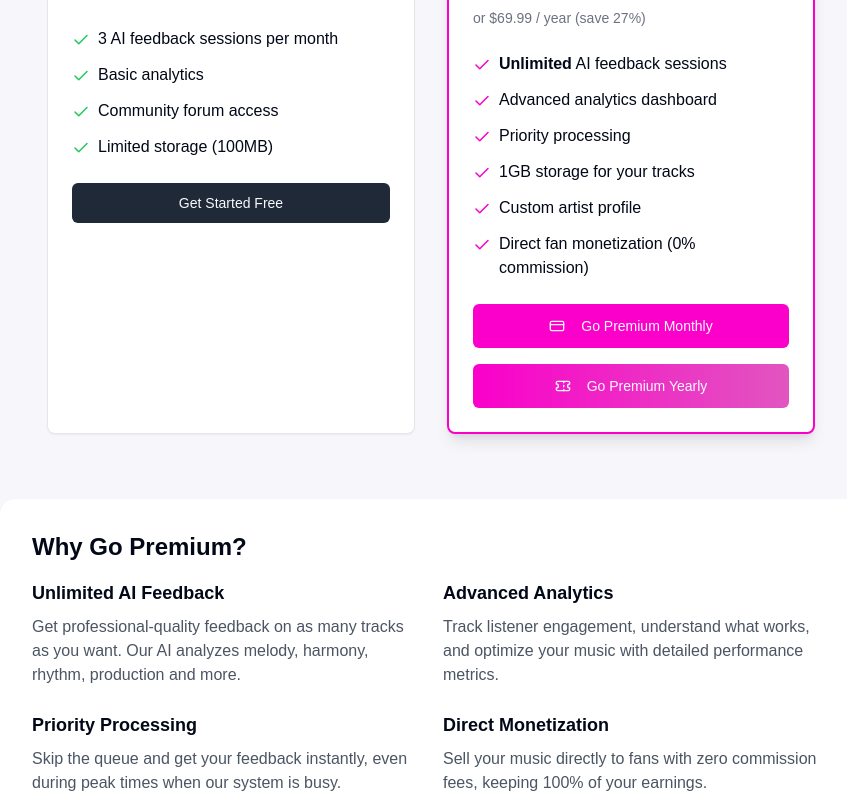
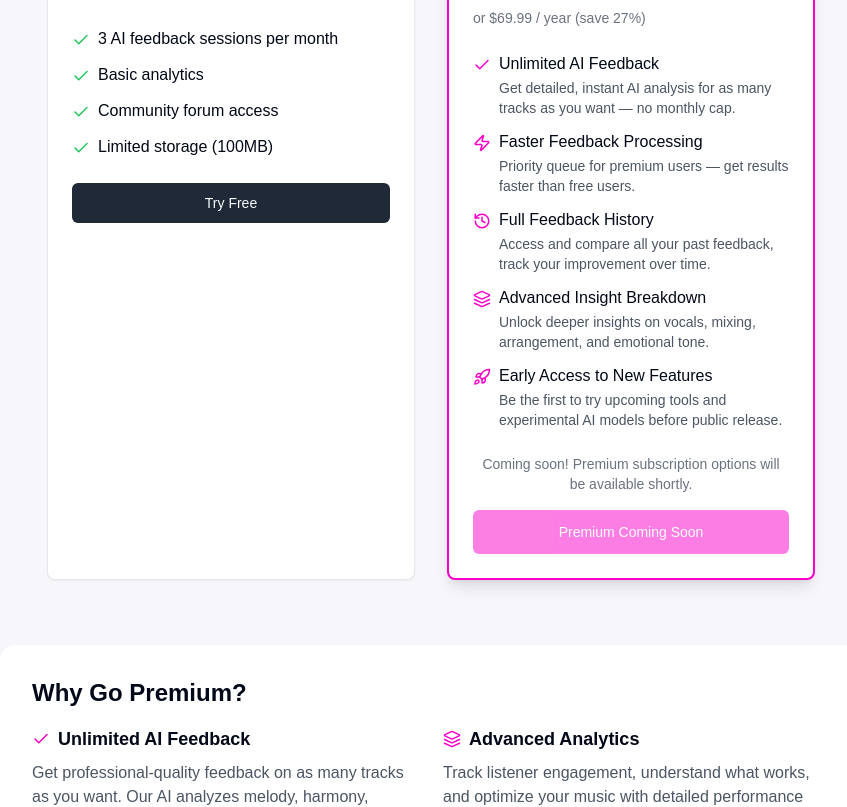
Before and after one commit to tade-dev/vybaze-web, a React (Vite) app: page /pricing in a window 1280 px wide. Shown: the part 420-1227 px from the top of the page, without its empty margins (209-1056 px from the left). Built offline with nearby package versions, Linux system fonts and the light colour scheme; a web font is replaced by a local one.

Commit message:
Refactor: Update pricing page features
Update the premium features listed on the pricing page and remove the payment buttons.

```diff
--- a/src/components/PremiumUpsell.tsx
+++ b/src/components/PremiumUpsell.tsx
@@ -1,13 +1,28 @@
 
 import { Button } from "@/components/ui/button";
-import { Check } from "lucide-react";
+import { Check, Zap, History, Layers, Rocket } from "lucide-react";
 
 const features = [
-  "Unlimited AI feedback",
-  "Priority processing",
-  "Advanced analytics",
-  "Custom sales page",
-  "Zero commission on sales"
+  {
+    text: "Unlimited AI feedback",
+    icon: Check
+  },
+  {
+    text: "Faster feedback processing",
+    icon: Zap
+  },
+  {
+    text: "Full feedback history",
+    icon: History
+  },
+  {
+    text: "Advanced insight breakdown",
+    icon: Layers
+  },
+  {
+    text: "Early access to new features",
+    icon: Rocket
+  }
 ];
 
 const PremiumUpsell = () => (
@@ -18,21 +33,24 @@ const PremiumUpsell = () => (
     </div>
 
     <ul className="space-y-2 my-4 w-full">
-      {features.map((feature, index) => (
-        <li key={index} className="flex items-center">
-          <Check size={18} className="text-green-500 mr-2 flex-shrink-0" />
-          <span className="text-gray-700">{feature}</span>
-        </li>
-      ))}
+      {features.map((feature, index) => {
+        const Icon = feature.icon;
+        return (
+          <li key={index} className="flex items-center">
+            <Icon size={18} className="text-pink-500 mr-2 flex-shrink-0" />
+            <span className="text-gray-700">{feature.text}</span>
+          </li>
+        );
+      })}
     </ul>
 
     <div className="flex items-center justify-between w-full mt-2">
       <div>
-        <span className="text-3xl font-bold text-gray-900">$19</span>
+        <span className="text-3xl font-bold text-gray-900">$7.99</span>
         <span className="text-gray-500 ml-1">/month</span>
       </div>
-      <Button className="bg-pink-500 hover:bg-pink-600">
-        Go Premium
+      <Button className="bg-gray-300 hover:bg-gray-400 cursor-not-allowed" disabled>
+        Coming Soon
       </Button>
     </div>
   </div>
--- a/src/pages/Pricing.tsx
+++ b/src/pages/Pricing.tsx
@@ -2,7 +2,7 @@
 import React from "react";
 import { Card, CardHeader, CardContent, CardFooter } from "@/components/ui/card";
 import { Button } from "@/components/ui/button";
-import { Check, CreditCard, Ticket } from "lucide-react";
+import { Check, Zap, History, Layers, Rocket } from "lucide-react";
 import TopNavbar from "@/components/TopNavbar";
 import Footer from "@/components/Footer";
 
@@ -51,7 +51,7 @@ const PricingPage = () => {
             </CardContent>
             <CardFooter>
               <Button className="w-full bg-gray-800 hover:bg-gray-900">
-                Get Started Free
+                Try Free
               </Button>
             </CardFooter>
           </Card>
@@ -75,38 +75,45 @@ const PricingPage = () => {
               <ul className="space-y-3">
                 <li className="flex items-start">
                   <Check size={18} className="text-pink-500 mr-2 mt-1 flex-shrink-0" />
-                  <span><strong>Unlimited</strong> AI feedback sessions</span>
+                  <div>
+                    <span className="font-medium">Unlimited AI Feedback</span>
+                    <p className="text-sm text-gray-600 mt-0.5">Get detailed, instant AI analysis for as many tracks as you want — no monthly cap.</p>
+                  </div>
                 </li>
                 <li className="flex items-start">
-                  <Check size={18} className="text-pink-500 mr-2 mt-1 flex-shrink-0" />
-                  <span>Advanced analytics dashboard</span>
+                  <Zap size={18} className="text-pink-500 mr-2 mt-1 flex-shrink-0" />
+                  <div>
+                    <span className="font-medium">Faster Feedback Processing</span>
+                    <p className="text-sm text-gray-600 mt-0.5">Priority queue for premium users — get results faster than free users.</p>
+                  </div>
                 </li>
                 <li className="flex items-start">
-                  <Check size={18} className="text-pink-500 mr-2 mt-1 flex-shrink-0" />
-                  <span>Priority processing</span>
+                  <History size={18} className="text-pink-500 mr-2 mt-1 flex-shrink-0" />
+                  <div>
+                    <span className="font-medium">Full Feedback History</span>
+                    <p className="text-sm text-gray-600 mt-0.5">Access and compare all your past feedback, track your improvement over time.</p>
+                  </div>
                 </li>
                 <li className="flex items-start">
-                  <Check size={18} className="text-pink-500 mr-2 mt-1 flex-shrink-0" />
-                  <span>1GB storage for your tracks</span>
+                  <Layers size={18} className="text-pink-500 mr-2 mt-1 flex-shrink-0" />
+                  <div>
+                    <span className="font-medium">Advanced Insight Breakdown</span>
+                    <p className="text-sm text-gray-600 mt-0.5">Unlock deeper insights on vocals, mixing, arrangement, and emotional tone.</p>
+                  </div>
                 </li>
                 <li className="flex items-start">
-                  <Check size={18} className="text-pink-500 mr-2 mt-1 flex-shrink-0" />
-                  <span>Custom artist profile</span>
-                </li>
-                <li className="flex items-start">
-                  <Check size={18} className="text-pink-500 mr-2 mt-1 flex-shrink-0" />
-                  <span>Direct fan monetization (0% commission)</span>
+                  <Rocket size={18} className="text-pink-500 mr-2 mt-1 flex-shrink-0" />
+                  <div>
+                    <span className="font-medium">Early Access to New Features</span>
+                    <p className="text-sm text-gray-600 mt-0.5">Be the first to try upcoming tools and experimental AI models before public release.</p>
+                  </div>
                 </li>
               </ul>
             </CardContent>
             <CardFooter className="flex flex-col space-y-4">
-              <Button className="w-full bg-pink-500 hover:bg-pink-600" size="lg">
-                <CreditCard className="mr-2" size={18} />
-                Go Premium Monthly
-              </Button>
-              <Button className="w-full bg-gradient-to-r from-pink-500 to-pink-400 hover:from-pink-600 hover:to-pink-500" size="lg">
-                <Ticket className="mr-2" size={18} />
-                Go Premium Yearly
+              <p className="text-center text-sm text-gray-500">Coming soon! Premium subscription options will be available shortly.</p>
+              <Button className="w-full bg-pink-500 hover:bg-pink-600" size="lg" disabled>
+                Premium Coming Soon
               </Button>
             </CardFooter>
           </Card>
@@ -116,28 +123,40 @@ const PricingPage = () => {
           <h3 className="text-2xl font-bold mb-4">Why Go Premium?</h3>
           <div className="grid md:grid-cols-2 gap-6">
             <div>
-              <h4 className="font-semibold text-lg mb-2">Unlimited AI Feedback</h4>
+              <h4 className="font-semibold text-lg mb-2 flex items-center">
+                <Check size={18} className="text-pink-500 mr-2 flex-shrink-0" />
+                Unlimited AI Feedback
+              </h4>
               <p className="text-gray-600">Get professional-quality feedback on as many tracks as you want. Our AI analyzes melody, harmony, rhythm, production and more.</p>
             </div>
             <div>
-              <h4 className="font-semibold text-lg mb-2">Advanced Analytics</h4>
+              <h4 className="font-semibold text-lg mb-2 flex items-center">
+                <Layers size={18} className="text-pink-500 mr-2 flex-shrink-0" />
+                Advanced Analytics
+              </h4>
               <p className="text-gray-600">Track listener engagement, understand what works, and optimize your music with detailed performance metrics.</p>
             </div>
             <div>
-              <h4 className="font-semibold text-lg mb-2">Priority Processing</h4>
+              <h4 className="font-semibold text-lg mb-2 flex items-center">
+                <Zap size={18} className="text-pink-500 mr-2 flex-shrink-0" />
+                Priority Processing
+              </h4>
               <p className="text-gray-600">Skip the queue and get your feedback instantly, even during peak times when our system is busy.</p>
             </div>
             <div>
-              <h4 className="font-semibold text-lg mb-2">Direct Monetization</h4>
-              <p className="text-gray-600">Sell your music directly to fans with zero commission fees, keeping 100% of your earnings.</p>
+              <h4 className="font-semibold text-lg mb-2 flex items-center">
+                <Rocket size={18} className="text-pink-500 mr-2 flex-shrink-0" />
+                Early Access
+              </h4>
+              <p className="text-gray-600">Be the first to experience new AI models and features before they're released to the public.</p>
             </div>
           </div>
         </div>
 
         <div className="mt-12 text-center bg-gray-50 p-8 rounded-2xl border border-gray-100 animate-fade-in" style={{animationDelay: "0.8s"}}>
-          <h3 className="text-xl font-bold mb-3">30-Day Money Back Guarantee</h3>
+          <h3 className="text-xl font-bold mb-3">Coming Soon</h3>
           <p className="text-gray-600 max-w-2xl mx-auto">
-            Try Premium risk-free. If you're not completely satisfied within your first 30 days, we'll refund your payment in full.
+            Premium features will be available shortly. Subscribe to our newsletter to be the first to know when they launch!
           </p>
         </div>
       </div>
```
